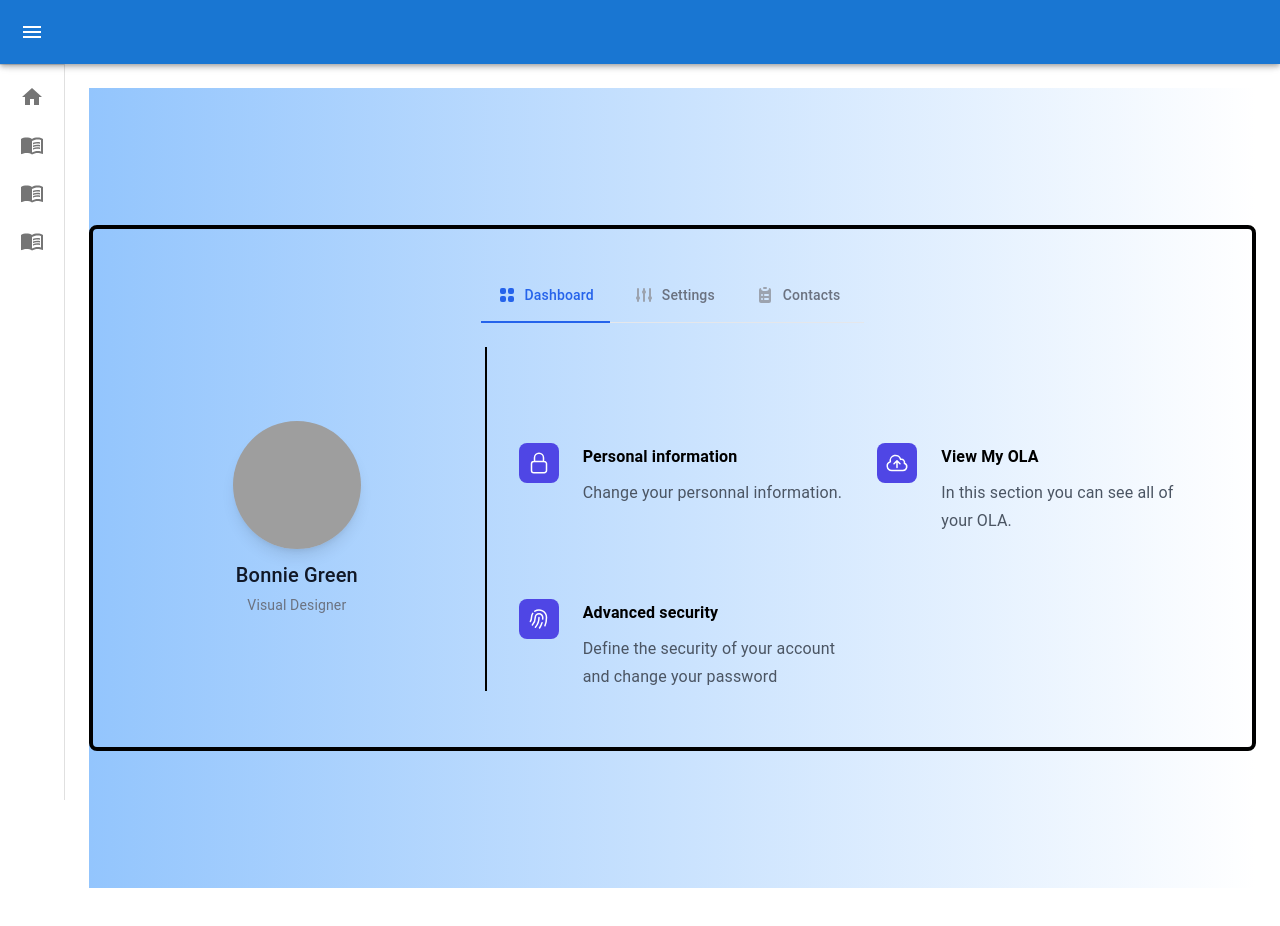
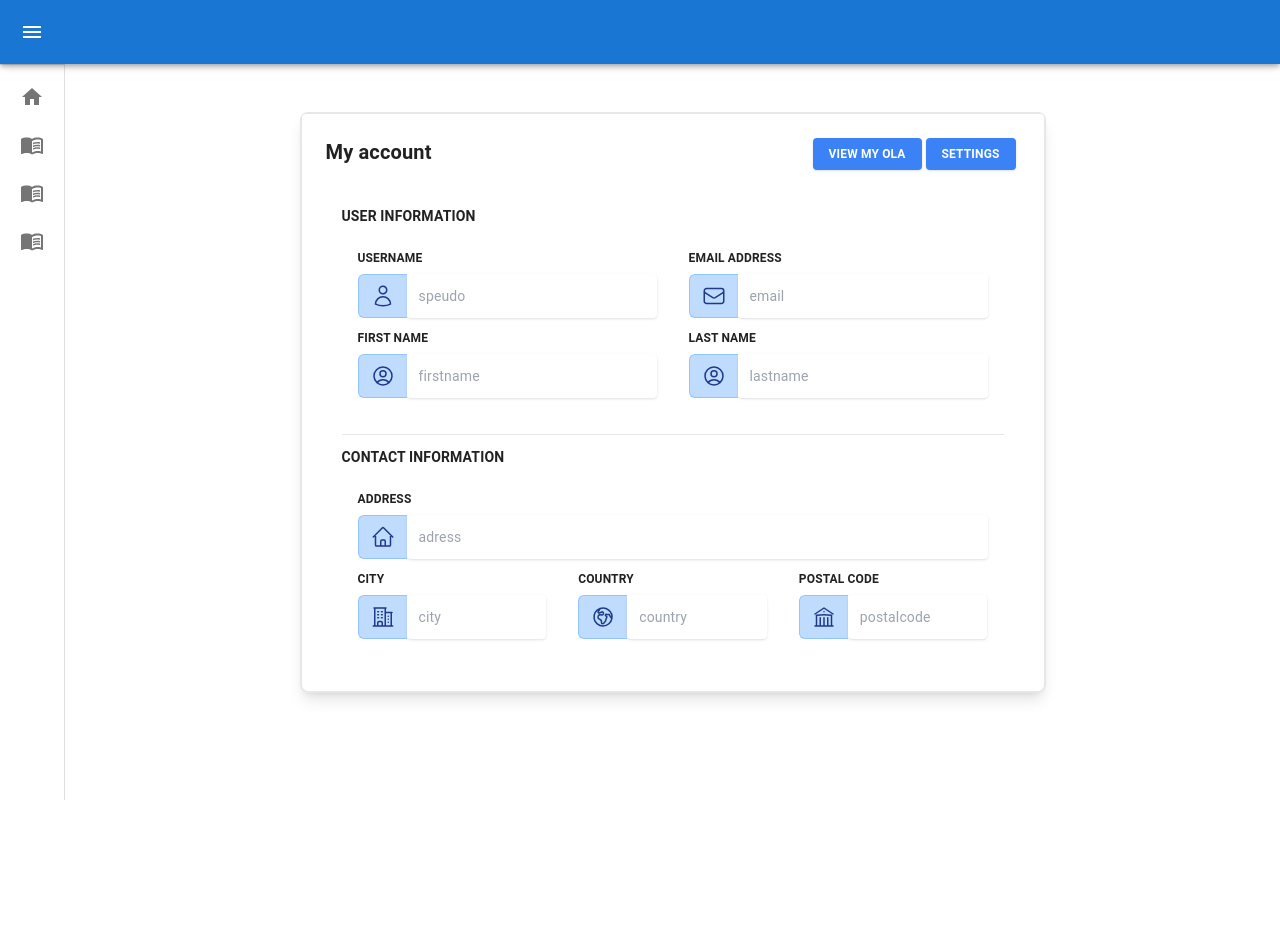
Before and after one commit to hassankh0/erasmus-sds, a React (Create React App) app in the folder frontend/: page /Profil in a window 1280 px wide. After the commit the page ends 800 px from the top, so only its background shows below. Built offline with nearby package versions, Linux system fonts and the light colour scheme; grey boxes are pictures that could not be loaded.

Commit message:
new profil

```diff
--- a/frontend/src/components/ProfilPage/profil.jsx
+++ b/frontend/src/components/ProfilPage/profil.jsx
@@ -5,97 +5,170 @@ function ProfilePage() {
 
     //Profil card
 
-    <div class="bg-gradient-to-r from-blue-300 to-white flex h-screen items-center">
-      <div class="container mx-auto  dark:bg-gradient-to-l from-blue-300 to-white dark:border-gray-700 rounded-lg border-4 border-black p-4">
-        <div class="flex justify-center my-6 text-3xl">
-
-          {/* Barre de navigation profil */}
-          <div class="border-b border-gray-200 dark:border-gray-700">
-            <ul class="flex flex-wrap -mb-px text-sm font-medium text-center text-gray-500 dark:text-gray-400">
-              <li class="mr-2">
-                <a href="#" class="inline-flex p-4 text-blue-600 border-b-2 border-blue-600 rounded-t-lg active dark:text-blue-500 dark:border-blue-500 group" >
-                  <svg aria-hidden="true" class="w-5 h-5 mr-2 text-blue-600 dark:text-blue-500" fill="currentColor" viewBox="0 0 20 20" xmlns="http://www.w3.org/2000/svg"><path d="M5 3a2 2 0 00-2 2v2a2 2 0 002 2h2a2 2 0 002-2V5a2 2 0 00-2-2H5zM5 11a2 2 0 00-2 2v2a2 2 0 002 2h2a2 2 0 002-2v-2a2 2 0 00-2-2H5zM11 5a2 2 0 012-2h2a2 2 0 012 2v2a2 2 0 01-2 2h-2a2 2 0 01-2-2V5zM11 13a2 2 0 012-2h2a2 2 0 012 2v2a2 2 0 01-2 2h-2a2 2 0 01-2-2v-2z"></path></svg>Dashboard
-                </a>
-              </li>
-              <li class="mr-2">
-                <a href="#" class="inline-flex p-4 border-b-2 border-transparent rounded-t-lg hover:text-gray-600 hover:border-gray-300 dark:hover:text-gray-300 group">
-                  <svg aria-hidden="true" class="w-5 h-5 mr-2 text-gray-400 group-hover:text-gray-500 dark:text-gray-500 dark:group-hover:text-gray-300" fill="currentColor" viewBox="0 0 20 20" xmlns="http://www.w3.org/2000/svg"><path d="M5 4a1 1 0 00-2 0v7.268a2 2 0 000 3.464V16a1 1 0 102 0v-1.268a2 2 0 000-3.464V4zM11 4a1 1 0 10-2 0v1.268a2 2 0 000 3.464V16a1 1 0 102 0V8.732a2 2 0 000-3.464V4zM16 3a1 1 0 011 1v7.268a2 2 0 010 3.464V16a1 1 0 11-2 0v-1.268a2 2 0 010-3.464V4a1 1 0 011-1z"></path></svg>Settings
-                </a>
-              </li>
-              <li class="mr-2">
-                <a href="#" class="inline-flex p-4 border-b-2 border-transparent rounded-t-lg hover:text-gray-600 hover:border-gray-300 dark:hover:text-gray-300 group">
-                  <svg aria-hidden="true" class="w-5 h-5 mr-2 text-gray-400 group-hover:text-gray-500 dark:text-gray-500 dark:group-hover:text-gray-300" fill="currentColor" viewBox="0 0 20 20" xmlns="http://www.w3.org/2000/svg"><path d="M9 2a1 1 0 000 2h2a1 1 0 100-2H9z"></path><path fill-rule="evenodd" d="M4 5a2 2 0 012-2 3 3 0 003 3h2a3 3 0 003-3 2 2 0 012 2v11a2 2 0 01-2 2H6a2 2 0 01-2-2V5zm3 4a1 1 0 000 2h.01a1 1 0 100-2H7zm3 0a1 1 0 000 2h3a1 1 0 100-2h-3zm-3 4a1 1 0 100 2h.01a1 1 0 100-2H7zm3 0a1 1 0 100 2h3a1 1 0 100-2h-3z" clip-rule="evenodd"></path></svg>Contacts
-                </a>
-              </li>
-            </ul>
-          </div>
-        </div>
-
-        {/* profil */}
-        <div class="flex flex-row items-center pb-10">
-          <div class="w-1/3 text-center">
-            <img class="w-32 h-32 mb-3 rounded-full shadow-lg mx-auto" src="https://www.shutterstock.com/image-vector/man-icon-vector-260nw-1040084344.jpg" alt="Bonnie image" />
-            <h5 class="mb-1 text-xl font-medium text-gray-900 dark:text-black">Bonnie Green</h5>
-            <span class="text-sm text-gray-500 dark:text-gray-400">Visual Designer</span>
-          </div>
-
-          <div class="flex-1 border-l-2 border-l-black">
-            {/* // Button */}
-            <div class="mx-auto max-w-7xl px-6 lg:px-8">
-              <div class="mx-auto mt-16 max-w-2xl sm:mt-20 lg:mt-24 lg:max-w-4xl">
-                <dl class="grid max-w-xl grid-cols-1 gap-x-8 gap-y-10 lg:max-w-none lg:grid-cols-2 lg:gap-y-16">
-
-                  <div class="relative pl-16 dark:hover:bg-white rounded-lg hover:border-2 hover:border-blue-700">
-                    <a href="">
-                      <dt class="text-base leading-7 text-black font-bold">
-                        <div class="absolute left-0 top-0 flex h-10 w-10 items-center justify-center rounded-lg bg-indigo-600">
-                          <svg class="h-6 w-6 text-white" fill="none" viewBox="0 0 24 24" stroke-width="1.5" stroke="currentColor" aria-hidden="true">
-                            <path stroke-linecap="round" stroke-linejoin="round" d="M16.5 10.5V6.75a4.5 4.5 0 10-9 0v3.75m-.75 11.25h10.5a2.25 2.25 0 002.25-2.25v-6.75a2.25 2.25 0 00-2.25-2.25H6.75a2.25 2.25 0 00-2.25 2.25v6.75a2.25 2.25 0 002.25 2.25z" />
-                          </svg>
-                        </div>
-                        Personal information
-                      </dt>
-                      <dd class="mt-2 text-base leading-7 text-gray-600">Change your personnal information.</dd>
-                    </a>
-                  </div>
-
-                  {/* View OLA */}
-                  <div class="relative pl-16 dark:hover:bg-white rounded-lg hover:border-2 hover:border-blue-700">
-                    <a href="">
-                      <dt class="text-base leading-7 text-black font-bold">
-                        <div class="absolute left-0 top-0 flex h-10 w-10 items-center justify-center rounded-lg bg-indigo-600">
-                          <svg class="h-6 w-6 text-white" fill="none" viewBox="0 0 24 24" stroke-width="1.5" stroke="currentColor" aria-hidden="true">
-                            <path stroke-linecap="round" stroke-linejoin="round" d="M12 16.5V9.75m0 0l3 3m-3-3l-3 3M6.75 19.5a4.5 4.5 0 01-1.41-8.775 5.25 5.25 0 0110.233-2.33 3 3 0 013.758 3.848A3.752 3.752 0 0118 19.5H6.75z" />
-                          </svg>
-                        </div>
-                        View My OLA
-                      </dt>
-                      <dd class="mt-2 text-base leading-7 text-gray-600">In this section you can see all of your OLA.</dd>
-                    </a>
-                  </div>
 
 
-                  {/* View Security */}
-                  <div class="relative pl-16 dark:hover:bg-white rounded-lg hover:border-2 hover:border-blue-700">
-                    <a href="">
-                      <dt class="text-base leading-7 text-black font-bold">
-                        <div class="absolute left-0 top-0 flex h-10 w-10 items-center justify-center rounded-lg bg-indigo-600">
-                          <svg class="h-6 w-6 text-white" fill="none" viewBox="0 0 24 24" stroke-width="1.5" stroke="currentColor" aria-hidden="true">
-                            <path stroke-linecap="round" stroke-linejoin="round" d="M7.864 4.243A7.5 7.5 0 0119.5 10.5c0 2.92-.556 5.709-1.568 8.268M5.742 6.364A7.465 7.465 0 004.5 10.5a7.464 7.464 0 01-1.15 3.993m1.989 3.559A11.209 11.209 0 008.25 10.5a3.75 3.75 0 117.5 0c0 .527-.021 1.049-.064 1.565M12 10.5a14.94 14.94 0 01-3.6 9.75m6.633-4.596a18.666 18.666 0 01-2.485 5.33" />
-                          </svg>
-                        </div>
-                        Advanced security
-                      </dt>
-                      <dd class="mt-2 text-base leading-7 text-gray-600">Define the security of your account and change your password</dd>
-                    </a>
-                  </div>
+<div class="w-full lg:w-8/12 px-4 mx-auto mt-6">
+  <div class="relative flex flex-col min-w-0 break-words w-full mb-6 shadow-lg rounded-lg bg-blueGray-100 border-2">
 
-                </dl>
+    {/* Header */}
+    <div class="rounded-t bg-white mb-0 px-6 py-6">
+      <div class="text-center flex justify-between">
+        <h6 class="text-blueGray-700 text-xl font-bold">
+          My account
+        </h6>
+        <div class="flex">
+          <button class="bg-blue-500 text-white active:bg-pink-600 font-bold uppercase text-xs px-4 py-2 rounded shadow hover:shadow-md outline-none mr-1">
+            View my OLA
+          </button>
+          <button class="bg-blue-500 text-white active:bg-pink-600 font-bold uppercase text-xs px-4 py-2 rounded shadow hover:shadow-md outline-none mr-1 ">
+            Settings
+          </button>
+        </div>
+      </div>
+    </div>
+
+    {/* Basic information */}
+    <div class="flex-auto px-4 lg:px-10 py-10 pt-0">
+      <form>
+        <h6 class="text-blueGray-400 text-sm mt-3 mb-6 font-bold uppercase">
+          User Information
+        </h6>
+        <div class="flex flex-wrap">
+          <div class="w-full lg:w-6/12 px-4">
+            <div class="relative w-full mb-3">
+              <label class="block uppercase placeholder text-blueGray-600 text-xs font-bold mb-2 ">
+                Username
+              </label>
+              <div class="flex">
+                <span class="inline-flex items-center px-3 text-sm text-blue-900 bg-blue-200 border border-r-0 border-blue-300 rounded-l-md dark:bg-blue-600 dark:text-white dark:border-blue-600">
+                  <svg xmlns="http://www.w3.org/2000/svg" fill="none" viewBox="0 0 24 24" stroke-width="1.5" stroke="currentColor" class="w-6 h-6">
+                    <path stroke-linecap="round" stroke-linejoin="round" d="M15.75 6a3.75 3.75 0 11-7.5 0 3.75 3.75 0 017.5 0zM4.501 20.118a7.5 7.5 0 0114.998 0A17.933 17.933 0 0112 21.75c-2.676 0-5.216-.584-7.499-1.632z" />
+                  </svg>
+                </span>
+              <input class="border-0 px-3 py-3 text-blueGray-600 bg-white rounded text-sm shadow focus:outline-none focus:ring w-full cursor-not-allowed " placeholder="speudo"/>
+              </div>
+            </div>
+          </div>
+          <div class="w-full lg:w-6/12 px-4">
+            <div class="relative w-full mb-3">
+            <label class="block uppercase text-blueGray-600 text-xs font-bold mb-2">
+                Email address
+              </label>
+              <div class="flex">
+                <span class="inline-flex items-center px-3 text-sm text-blue-900 bg-blue-200 border border-r-0 border-blue-300 rounded-l-md dark:bg-blue-600 dark:text-white dark:border-blue-600">
+                  <svg xmlns="http://www.w3.org/2000/svg" fill="none" viewBox="0 0 24 24" stroke-width="1.5" stroke="currentColor" class="w-6 h-6">
+                    <path stroke-linecap="round" stroke-linejoin="round" d="M21.75 6.75v10.5a2.25 2.25 0 01-2.25 2.25h-15a2.25 2.25 0 01-2.25-2.25V6.75m19.5 0A2.25 2.25 0 0019.5 4.5h-15a2.25 2.25 0 00-2.25 2.25m19.5 0v.243a2.25 2.25 0 01-1.07 1.916l-7.5 4.615a2.25 2.25 0 01-2.36 0L3.32 8.91a2.25 2.25 0 01-1.07-1.916V6.75" />
+                  </svg>
+                </span>
+              <input class="border-0 px-3 py-3 text-blueGray-600 bg-white rounded text-sm shadow focus:outline-none focus:ring w-full " placeholder="email"/>
+              </div>
+            </div>
+          </div>
+          <div class="w-full lg:w-6/12 px-4">
+            <div class="relative w-full mb-3">
+              <label class="block uppercase text-blueGray-600 text-xs font-bold mb-2" >
+                First Name
+              </label>
+              <div class="flex">
+                <span class="inline-flex items-center px-3 text-sm text-blue-900 bg-blue-200 border border-r-0 border-blue-300 rounded-l-md dark:bg-blue-600 dark:text-white dark:border-blue-600">
+                  <svg xmlns="http://www.w3.org/2000/svg" fill="none" viewBox="0 0 24 24" stroke-width="1.5" stroke="currentColor" class="w-6 h-6">
+                    <path stroke-linecap="round" stroke-linejoin="round" d="M17.982 18.725A7.488 7.488 0 0012 15.75a7.488 7.488 0 00-5.982 2.975m11.963 0a9 9 0 10-11.963 0m11.963 0A8.966 8.966 0 0112 21a8.966 8.966 0 01-5.982-2.275M15 9.75a3 3 0 11-6 0 3 3 0 016 0z" />
+                  </svg>
+                </span>
+              <input type="text" class="border-0 px-3 py-3 text-blueGray-600 bg-white rounded text-sm shadow focus:outline-none focus:ring w-full cursor-not-allowed " placeholder="firstname" />
+              </div>
+            </div>
+          </div>
+          <div class="w-full lg:w-6/12 px-4">
+            <div class="relative w-full mb-3">
+              <label class="block uppercase text-blueGray-600 text-xs font-bold mb-2" >
+                Last Name
+              </label>
+              <div class="flex">
+                <span class="inline-flex items-center px-3 text-sm text-blue-900 bg-blue-200 border border-r-0 border-blue-300 rounded-l-md dark:bg-blue-600 dark:text-white dark:border-blue-600">
+                  <svg xmlns="http://www.w3.org/2000/svg" fill="none" viewBox="0 0 24 24" stroke-width="1.5" stroke="currentColor" class="w-6 h-6">
+                    <path stroke-linecap="round" stroke-linejoin="round" d="M17.982 18.725A7.488 7.488 0 0012 15.75a7.488 7.488 0 00-5.982 2.975m11.963 0a9 9 0 10-11.963 0m11.963 0A8.966 8.966 0 0112 21a8.966 8.966 0 01-5.982-2.275M15 9.75a3 3 0 11-6 0 3 3 0 016 0z" />
+                  </svg>
+                </span>
+              <input class="border-0 px-3 py-3 text-blueGray-600 bg-white rounded text-sm shadow focus:outline-none focus:ring w-full cursor-not-allowed " placeholder="lastname"/>
               </div>
             </div>
           </div>
         </div>
-      </div>
+
+        {/* Line */}
+        <hr class="mt-6 border-b-1 border-blueGray-300" />
+
+        {/* Localisation information */}
+        <h6 class="text-blueGray-400 text-sm mt-3 mb-6 font-bold uppercase">
+          Contact Information
+        </h6>
+        <div class="flex flex-wrap">
+          <div class="w-full lg:w-12/12 px-4">
+            <div class="relative w-full mb-3">
+              <label class="block uppercase text-blueGray-600 text-xs font-bold mb-2">
+                Address
+              </label>
+              <div class="flex">
+                <span class="inline-flex items-center px-3 text-sm text-blue-900 bg-blue-200 border border-r-0 border-blue-300 rounded-l-md dark:bg-blue-600 dark:text-white dark:border-blue-600">
+                  <svg xmlns="http://www.w3.org/2000/svg" fill="none" viewBox="0 0 24 24" stroke-width="1.5" stroke="currentColor" class="w-6 h-6">
+                    <path stroke-linecap="round" stroke-linejoin="round" d="M2.25 12l8.954-8.955c.44-.439 1.152-.439 1.591 0L21.75 12M4.5 9.75v10.125c0 .621.504 1.125 1.125 1.125H9.75v-4.875c0-.621.504-1.125 1.125-1.125h2.25c.621 0 1.125.504 1.125 1.125V21h4.125c.621 0 1.125-.504 1.125-1.125V9.75M8.25 21h8.25" />
+                  </svg>
+                </span>
+              <input type="text" class="border-0 px-3 py-3 text-blueGray-600 bg-white rounded text-sm shadow focus:outline-none focus:ring w-full" placeholder="adress"/>
+              </div>
+            </div>
+          </div>
+          <div class="w-full lg:w-4/12 px-4">
+            <div class="relative w-full mb-3">
+              <label class="block uppercase text-blueGray-600 text-xs font-bold mb-2" >
+                City
+              </label>
+              <div class="flex">
+                <span class="inline-flex items-center px-3 text-sm text-blue-900 bg-blue-200 border border-r-0 border-blue-300 rounded-l-md dark:bg-blue-600 dark:text-white dark:border-blue-600">
+                  <svg xmlns="http://www.w3.org/2000/svg" fill="none" viewBox="0 0 24 24" stroke-width="1.5" stroke="currentColor" class="w-6 h-6">
+                    <path stroke-linecap="round" stroke-linejoin="round" d="M2.25 21h19.5m-18-18v18m10.5-18v18m6-13.5V21M6.75 6.75h.75m-.75 3h.75m-.75 3h.75m3-6h.75m-.75 3h.75m-.75 3h.75M6.75 21v-3.375c0-.621.504-1.125 1.125-1.125h2.25c.621 0 1.125.504 1.125 1.125V21M3 3h12m-.75 4.5H21m-3.75 3.75h.008v.008h-.008v-.008zm0 3h.008v.008h-.008v-.008zm0 3h.008v.008h-.008v-.008z" />
+                  </svg>
+                </span>
+              <input class="border-0 px-3 py-3 text-blueGray-600 bg-white rounded text-sm shadow focus:outline-none focus:ring w-full" placeholder="city" />
+              </div>
+            </div>
+          </div>
+          <div class="w-full lg:w-4/12 px-4">
+            <div class="relative w-full mb-3">
+              <label class="block uppercase text-blueGray-600 text-xs font-bold mb-2" >
+                Country
+              </label>
+              <div class="flex">
+                <span class="inline-flex items-center px-3 text-sm text-blue-900 bg-blue-200 border border-r-0 border-blue-300 rounded-l-md dark:bg-blue-600 dark:text-white dark:border-blue-600">
+                  <svg xmlns="http://www.w3.org/2000/svg" fill="none" viewBox="0 0 24 24" stroke-width="1.5" stroke="currentColor" class="w-6 h-6">
+                    <path stroke-linecap="round" stroke-linejoin="round" d="M20.893 13.393l-1.135-1.135a2.252 2.252 0 01-.421-.585l-1.08-2.16a.414.414 0 00-.663-.107.827.827 0 01-.812.21l-1.273-.363a.89.89 0 00-.738 1.595l.587.39c.59.395.674 1.23.172 1.732l-.2.2c-.212.212-.33.498-.33.796v.41c0 .409-.11.809-.32 1.158l-1.315 2.191a2.11 2.11 0 01-1.81 1.025 1.055 1.055 0 01-1.055-1.055v-1.172c0-.92-.56-1.747-1.414-2.089l-.655-.261a2.25 2.25 0 01-1.383-2.46l.007-.042a2.25 2.25 0 01.29-.787l.09-.15a2.25 2.25 0 012.37-1.048l1.178.236a1.125 1.125 0 001.302-.795l.208-.73a1.125 1.125 0 00-.578-1.315l-.665-.332-.091.091a2.25 2.25 0 01-1.591.659h-.18c-.249 0-.487.1-.662.274a.931.931 0 01-1.458-1.137l1.411-2.353a2.25 2.25 0 00.286-.76m11.928 9.869A9 9 0 008.965 3.525m11.928 9.868A9 9 0 118.965 3.525" />
+                  </svg>
+                </span>
+              <input type="text" class="border-0 px-3 py-3 text-blueGray-600 bg-white rounded text-sm shadow focus:outline-none focus:ring w-full" placeholder="country" />
+              </div>
+            </div>
+          </div>
+          <div class="w-full lg:w-4/12 px-4">
+            <div class="relative w-full mb-3">
+              <label class="block uppercase text-blueGray-600 text-xs font-bold mb-2">
+                Postal Code
+              </label>
+              <div class="flex">
+                <span class="inline-flex items-center px-3 text-sm text-blue-900 bg-blue-200 border border-r-0 border-blue-300 rounded-l-md dark:bg-blue-600 dark:text-white dark:border-blue-600">
+                  <svg xmlns="http://www.w3.org/2000/svg" fill="none" viewBox="0 0 24 24" stroke-width="1.5" stroke="currentColor" class="w-6 h-6">
+                    <path stroke-linecap="round" stroke-linejoin="round" d="M12 21v-8.25M15.75 21v-8.25M8.25 21v-8.25M3 9l9-6 9 6m-1.5 12V10.332A48.36 48.36 0 0012 9.75c-2.551 0-5.056.2-7.5.582V21M3 21h18M12 6.75h.008v.008H12V6.75z" />
+                  </svg>
+                </span>
+              <input class="border-0 px-3 py-3 text-blueGray-600 bg-white rounded text-sm shadow focus:outline-none focus:ring w-full "  placeholder="postalcode"/>
+              </div>
+            </div>
+          </div>
+        </div>
+
+      </form>
+    </div>
+  </div>
 
 
 
```
